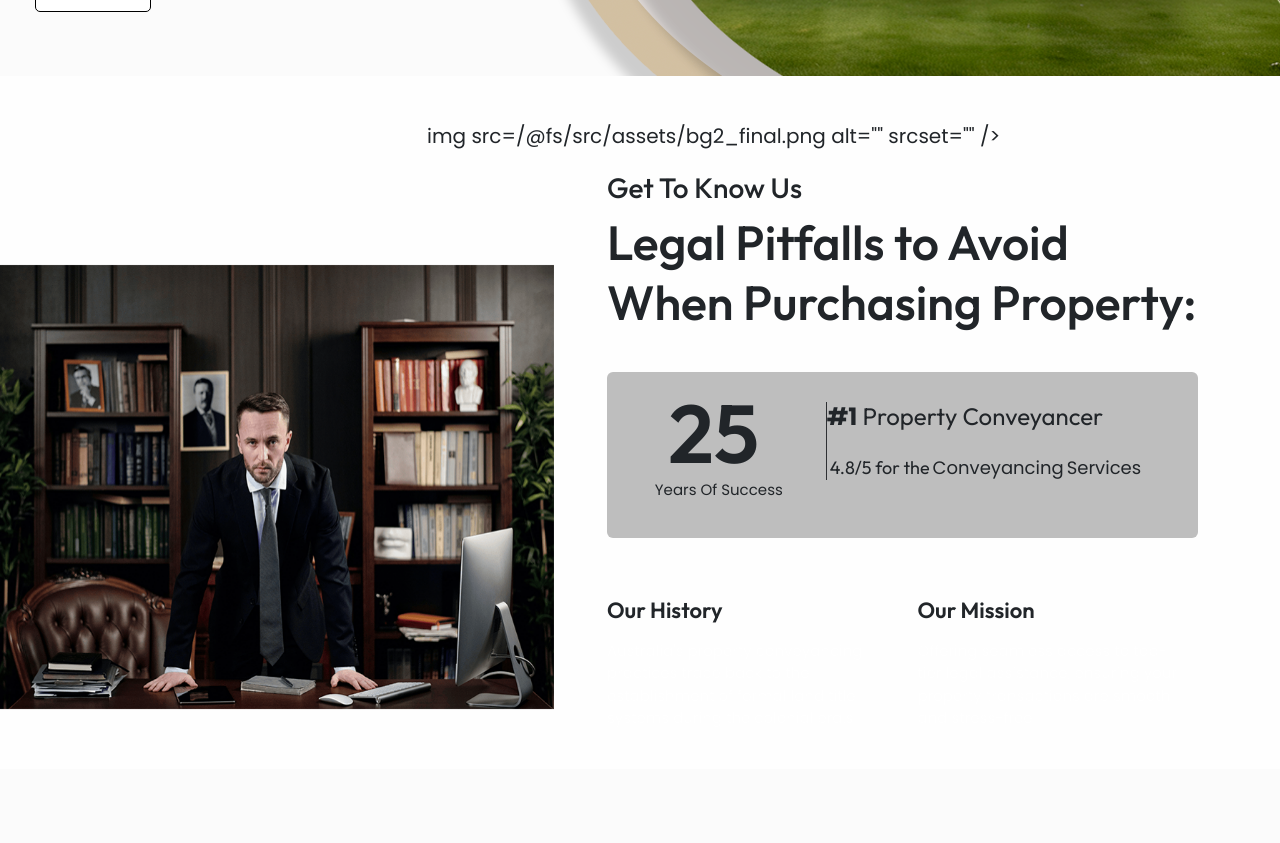
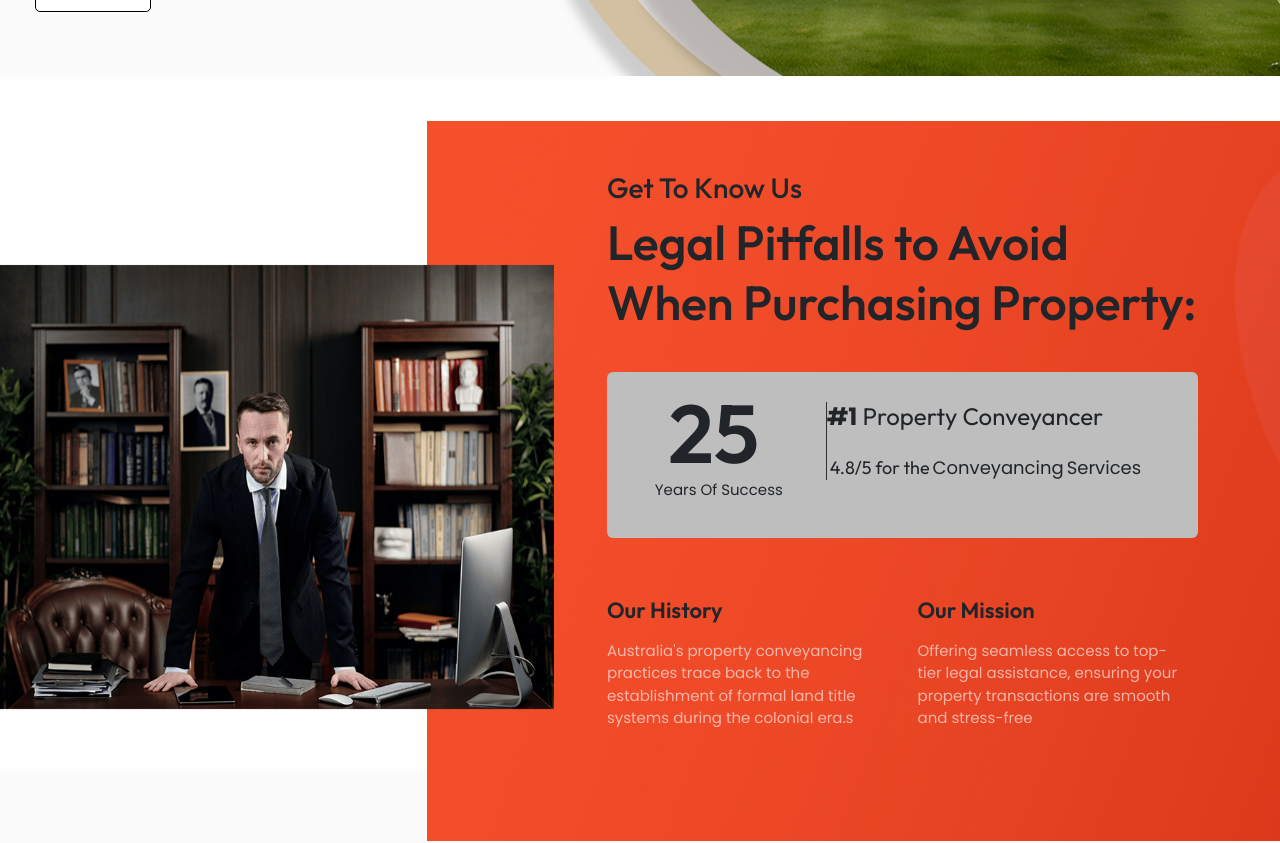
Before and after one commit to sahelzaff/Love-Home-Conveyancing, a React (Vite) app: page / in a window 1280 px wide. Shown: the part 540-1383 px from the top of the page. Built offline with nearby package versions, Linux system fonts and the light colour scheme.

Commit message:
Update HeroContent_2.jsx

```diff
--- a/src/Components/HeroContent_2/HeroContent_2.jsx
+++ b/src/Components/HeroContent_2/HeroContent_2.jsx
@@ -10,7 +10,7 @@ const HeroContent_2 = () => {
                 <div className="row g-0">
                     <div className="col-lg-5 col-md-12 pb-90">
                         <div className="ttm-bg ttm-col-bgimage-yes col-bg-img-two ttm-left-span">
-                            <div className="ttm-col-wrapper-bg-layer ttm-bg-layer" data-aos="fade-right"><img className="img_2" src={assets.bg1_final} alt="" srcset="" /> </div>
+                            <div className="ttm-col-wrapper-bg-layer ttm-bg-layer" data-aos="fade-right"> <img className="img_2" src={assets.bg1_final} alt="" srcset="" /> </div>
                         </div>
                         <img
                             class="img-fluid ttm-equal-height-image w-100"
@@ -22,7 +22,7 @@ const HeroContent_2 = () => {
                     <div className="col-lg-7 col-md-12 pb-200">
                         <div className="ttm-col-bgimage-yes col-bg-img-three ttm-bg ttm-right-span spacing-2">
                             <div className="ttm-col-wrapper-bg-layer ttm-bg-layer bg-base-dark ">
-                                <div className="ttm-col-wrapper-bg-layer-inner" > img src={assets.bg2_final} alt="" srcset="" /> </div>
+                                <div className="ttm-col-wrapper-bg-layer-inner" ><img src={assets.bg2_final} alt="" srcset="" /> </div>
                             </div>
                             <div className="layer-content">
                                 <div className="section-title">
```
